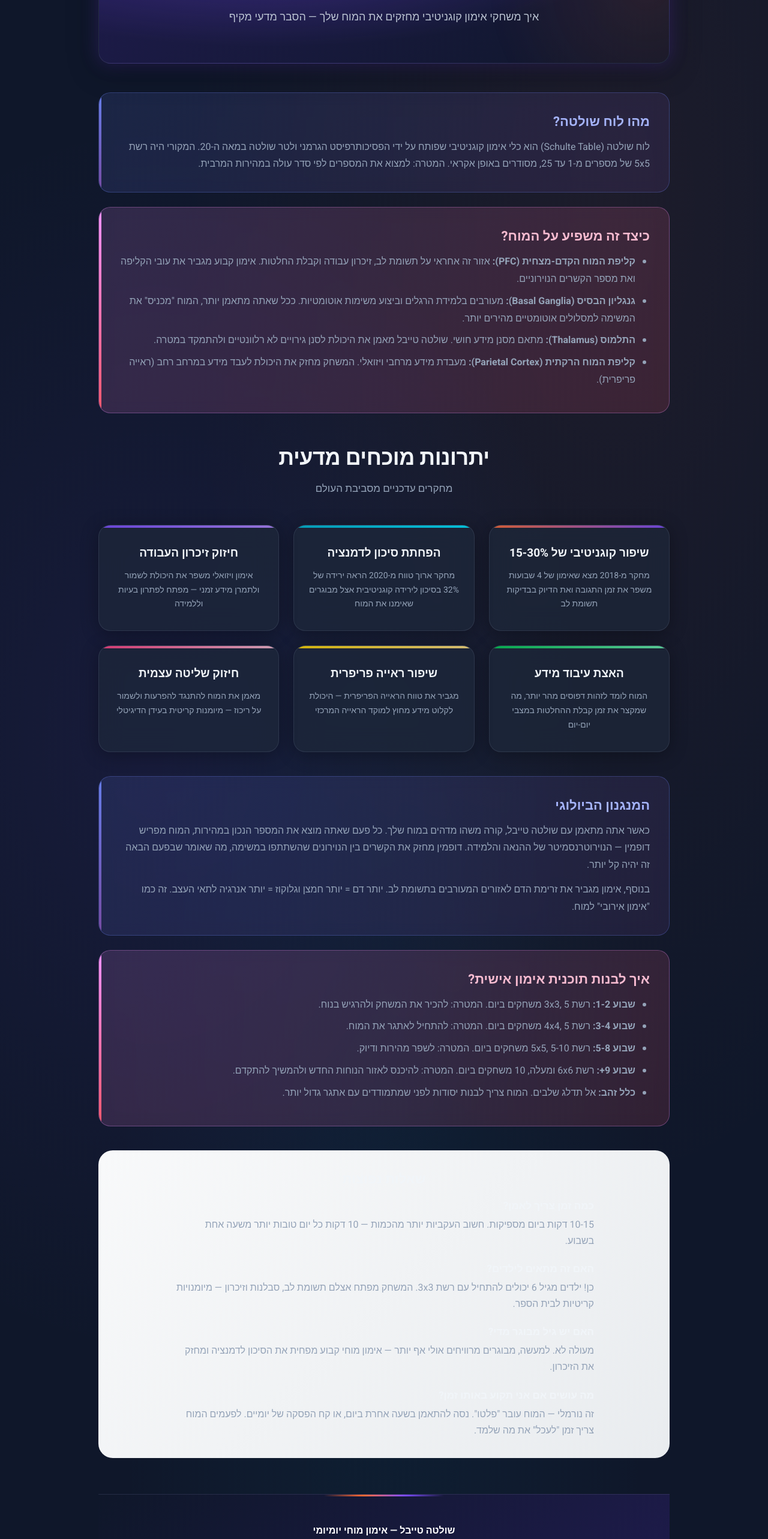
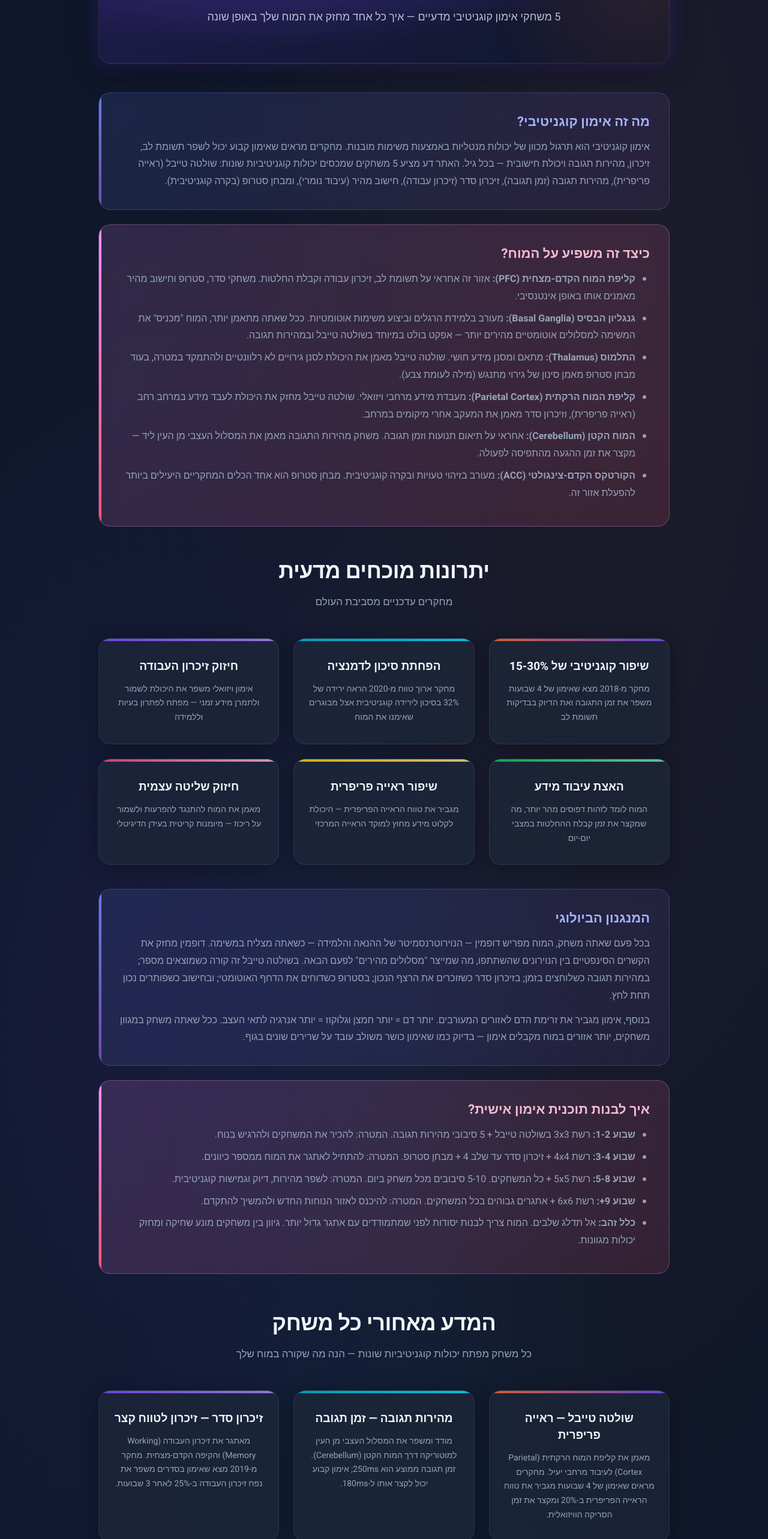
Before and after one commit to shoprdo63-lab/brain-game, a React (Vite) app: page /science in a window 1280 px wide. Shown: the part 234-2800 px from the top of the page at 60% size. Built offline with nearby package versions, Linux system fonts and the light colour scheme.

Commit message:
Improve Science and Blog pages: cover all 5 games, dark theme FAQ, reading time, fix footers

```diff
--- a/src/pages/SciencePage.jsx
+++ b/src/pages/SciencePage.jsx
@@ -3,21 +3,23 @@ function SciencePage() {
     <div className="science-page">
       <div className="science-hero">
         <h1>המדע מאחורי דע</h1>
-        <p>איך משחקי אימון קוגניטיבי מחזקים את המוח שלך — הסבר מדעי מקיף</p>
+        <p>5 משחקי אימון קוגניטיבי מדעיים — איך כל אחד מחזק את המוח שלך באופן שונה</p>
       </div>
 
       <div className="fact-box">
-        <h3>מהו לוח שולטה?</h3>
-        <p>לוח שולטה (Schulte Table) הוא כלי אימון קוגניטיבי שפותח על ידי הפסיכותרפיסט הגרמני ולטר שולטה במאה ה-20. המקורי היה רשת 5x5 של מספרים מ-1 עד 25, מסודרים באופן אקראי. המטרה: למצוא את המספרים לפי סדר עולה במהירות המרבית.</p>
+        <h3>מה זה אימון קוגניטיבי?</h3>
+        <p>אימון קוגניטיבי הוא תרגול מכוון של יכולות מנטליות באמצעות משימות מובנות. מחקרים מראים שאימון קבוע יכול לשפר תשומת לב, זיכרון, מהירות תגובה ויכולת חישובית — בכל גיל. האתר דע מציע 5 משחקים שמכסים יכולות קוגניטיביות שונות: שולטה טייבל (ראייה פריפרית), מהירות תגובה (זמן תגובה), זיכרון סדר (זיכרון עבודה), חישוב מהיר (עיבוד נומרי), ומבחן סטרופ (בקרה קוגניטיבית).</p>
       </div>
 
       <div className="tip-box">
         <h3>כיצד זה משפיע על המוח?</h3>
         <ul>
-          <li><strong>קליפת המוח הקדם-מצחית (PFC):</strong> אזור זה אחראי על תשומת לב, זיכרון עבודה וקבלת החלטות. אימון קבוע מגביר את עובי הקליפה ואת מספר הקשרים הנוירוניים.</li>
-          <li><strong>גנגליון הבסיס (Basal Ganglia):</strong> מעורבים בלמידת הרגלים וביצוע משימות אוטומטיות. ככל שאתה מתאמן יותר, המוח "מכניס" את המשימה למסלולים אוטומטיים מהירים יותר.</li>
-          <li><strong>התלמוס (Thalamus):</strong> מתאם מסנן מידע חושי. שולטה טייבל מאמן את היכולת לסנן גירויים לא רלוונטיים ולהתמקד במטרה.</li>
-          <li><strong>קליפת המוח הרקתית (Parietal Cortex):</strong> מעבדת מידע מרחבי ויזואלי. המשחק מחזק את היכולת לעבד מידע במרחב רחב (ראייה פריפרית).</li>
+          <li><strong>קליפת המוח הקדם-מצחית (PFC):</strong> אזור זה אחראי על תשומת לב, זיכרון עבודה וקבלת החלטות. משחקי סדר, סטרופ וחישוב מהיר מאמנים אותו באופן אינטנסיבי.</li>
+          <li><strong>גנגליון הבסיס (Basal Ganglia):</strong> מעורב בלמידת הרגלים וביצוע משימות אוטומטיות. ככל שאתה מתאמן יותר, המוח "מכניס" את המשימה למסלולים אוטומטיים מהירים יותר — אפקט בולט במיוחד בשולטה טייבל ובמהירות תגובה.</li>
+          <li><strong>התלמוס (Thalamus):</strong> מתאם ומסנן מידע חושי. שולטה טייבל מאמן את היכולת לסנן גירויים לא רלוונטיים ולהתמקד במטרה, בעוד מבחן סטרופ מאמן סינון של גירוי מתנגש (מילה לעומת צבע).</li>
+          <li><strong>קליפת המוח הרקתית (Parietal Cortex):</strong> מעבדת מידע מרחבי ויזואלי. שולטה טייבל מחזק את היכולת לעבד מידע במרחב רחב (ראייה פריפרית), וזיכרון סדר מאמן את המעקב אחרי מיקומים במרחב.</li>
+          <li><strong>המוח הקטן (Cerebellum):</strong> אחראי על תיאום תנועות וזמן תגובה. משחק מהירות התגובה מאמן את המסלול העצבי מן העין ליד — מקצר את זמן ההגעה מהתפיסה לפעולה.</li>
+          <li><strong>הקורטקס הקדם-צינגולטי (ACC):</strong> מעורב בזיהוי טעויות ובקרה קוגניטיבית. מבחן סטרופ הוא אחד הכלים המחקריים היעילים ביותר להפעלת אזור זה.</li>
         </ul>
       </div>
 
@@ -53,23 +55,53 @@ function SciencePage() {
 
       <div className="fact-box" style={{ marginTop: 40 }}>
         <h3>המנגנון הביולוגי</h3>
-        <p>כאשר אתה מתאמן עם שולטה טייבל, קורה משהו מדהים במוח שלך. כל פעם שאתה מוצא את המספר הנכון במהירות, המוח מפריש דופמין — הנוירוטרנסמיטר של ההנאה והלמידה. דופמין מחזק את הקשרים בין הנוירונים שהשתתפו במשימה, מה שאומר שבפעם הבאה זה יהיה קל יותר.</p>
-        <p style={{ marginTop: 12 }}>בנוסף, אימון מגביר את זרימת הדם לאזורים המעורבים בתשומת לב. יותר דם = יותר חמצן וגלוקוז = יותר אנרגיה לתאי העצב. זה כמו "אימון אירובי" למוח.</p>
+        <p>בכל פעם שאתה משחק, המוח מפריש דופמין — הנוירוטרנסמיטר של ההנאה והלמידה — כשאתה מצליח במשימה. דופמין מחזק את הקשרים הסינפטיים בין הנוירונים שהשתתפו, מה שמייצר "מסלולים מהירים" לפעם הבאה. בשולטה טייבל זה קורה כשמוצאים מספר; במהירות תגובה כשלוחצים בזמן; בזיכרון סדר כשזוכרים את הרצף הנכון; בסטרופ כשדוחים את הדחף האוטומטי; ובחישוב כשפותרים נכון תחת לחץ.</p>
+        <p style={{ marginTop: 12 }}>בנוסף, אימון מגביר את זרימת הדם לאזורים המעורבים. יותר דם = יותר חמצן וגלוקוז = יותר אנרגיה לתאי העצב. ככל שאתה משחק במגוון משחקים, יותר אזורים במוח מקבלים אימון — בדיוק כמו שאימון כושר משולב עובד על שרירים שונים בגוף.</p>
       </div>
 
       <div className="tip-box" style={{ marginTop: 24 }}>
         <h3>איך לבנות תוכנית אימון אישית?</h3>
         <ul>
-          <li><strong>שבוע 1-2:</strong> רשת 3x3, 5 משחקים ביום. המטרה: להכיר את המשחק ולהרגיש בנוח.</li>
-          <li><strong>שבוע 3-4:</strong> רשת 4x4, 5 משחקים ביום. המטרה: להתחיל לאתגר את המוח.</li>
-          <li><strong>שבוע 5-8:</strong> רשת 5x5, 5-10 משחקים ביום. המטרה: לשפר מהירות ודיוק.</li>
-          <li><strong>שבוע 9+:</strong> רשת 6x6 ומעלה, 10 משחקים ביום. המטרה: להיכנס לאזור הנוחות החדש ולהמשיך להתקדם.</li>
-          <li><strong>כלל זהב:</strong> אל תדלג שלבים. המוח צריך לבנות יסודות לפני שמתמודדים עם אתגר גדול יותר.</li>
+          <li><strong>שבוע 1-2:</strong> רשת 3x3 בשולטה טייבל + 5 סיבובי מהירות תגובה. המטרה: להכיר את המשחקים ולהרגיש בנוח.</li>
+          <li><strong>שבוע 3-4:</strong> רשת 4x4 + זיכרון סדר עד שלב 4 + מבחן סטרופ. המטרה: להתחיל לאתגר את המוח ממספר כיוונים.</li>
+          <li><strong>שבוע 5-8:</strong> רשת 5x5 + כל המשחקים. 5-10 סיבובים מכל משחק ביום. המטרה: לשפר מהירות, דיוק וגמישות קוגניטיבית.</li>
+          <li><strong>שבוע 9+:</strong> רשת 6x6 + אתגרים גבוהים בכל המשחקים. המטרה: להיכנס לאזור הנוחות החדש ולהמשיך להתקדם.</li>
+          <li><strong>כלל זהב:</strong> אל תדלג שלבים. המוח צריך לבנות יסודות לפני שמתמודדים עם אתגר גדול יותר. גיוון בין משחקים מונע שחיקה ומחזק יכולות מגוונות.</li>
         </ul>
       </div>
 
-      <div style={{ background: 'linear-gradient(135deg, #f8f9fa, #e9ecef)', borderRadius: 24, padding: 32, marginTop: 40 }}>
-        <h3 style={{ fontSize: 22, fontWeight: 700, marginBottom: 16, textAlign: 'center' }}>שאלות נפוצות</h3>
+      <h2 className="section-title" style={{ marginTop: 56 }}>המדע מאחורי כל משחק</h2>
+      <p className="section-subtitle">כל משחק מפתח יכולות קוגניטיביות שונות — הנה מה שקורה במוח שלך</p>
+
+      <div className="benefits-grid">
+        <div className="benefit-item">
+          <h4>שולטה טייבל — ראייה פריפרית</h4>
+          <p>מאמן את קליפת המוח הרקתית (Parietal Cortex) לעיבוד מרחבי יעיל. מחקרים מראים שאימון של 4 שבועות מגביר את טווח הראייה הפריפרית ב-20% ומקצר את זמן הסריקה הוויזואלית.</p>
+        </div>
+        <div className="benefit-item">
+          <h4>מהירות תגובה — זמן תגובה</h4>
+          <p>מודד ומשפר את המסלול העצבי מן העין למוטוריקה דרך המוח הקטן (Cerebellum). זמן תגובה ממוצע הוא 250ms; אימון קבוע יכול לקצר אותו ל-180ms.</p>
+        </div>
+        <div className="benefit-item">
+          <h4>זיכרון סדר — זיכרון לטווח קצר</h4>
+          <p>מאתגר את זיכרון העבודה (Working Memory) והקיפה הקדם-מצחית. מחקר מ-2019 מצא שאימון בסדרים משפר את נפח זיכרון העבודה ב-25% לאחר 3 שבועות.</p>
+        </div>
+        <div className="benefit-item">
+          <h4>חישוב מהיר — עיבוד נומרי</h4>
+          <p>מחזק את הקשר בין קליפת המוח הקדם-מצחית לקליפה טמפורלית, האחראיות על עיבוד מספרים ופתרון בעיות תחת לחץ זמן.</p>
+        </div>
+        <div className="benefit-item">
+          <h4>מבחן סטרופ — בקרה קוגניטיבית</h4>
+          <p>אחד מהכלים המחקריים המוכרים בפסיכולוגיה. מאמן את היכולת לדכא תגובה אוטומטית (קריאת המילה) לטובת תגובה מכוונת (זיהוי הצבע). מחזק את ה-Anterior Cingulate Cortex.</p>
+        </div>
+        <div className="benefit-item">
+          <h4>אימון משולב — גמישות מוחית</h4>
+          <p>מחקרים מראים שגיוון באימון מוחי מניב תוצאות טובות יותר מאשר אימון בודד. משחקים שונים מחזקים אזורים שונים ומפתחים גמישות קוגניטיבית — היכולת לעבור בין משימות בצורה חלקה.</p>
+        </div>
+      </div>
+
+      <div style={{ background: 'linear-gradient(135deg, rgba(15,23,42,0.8), rgba(30,41,59,0.8))', border: '1px solid var(--border)', backdropFilter: 'blur(20px)', borderRadius: 24, padding: 32, marginTop: 40 }}>
+        <h3 style={{ fontSize: 22, fontWeight: 700, marginBottom: 16, textAlign: 'center', color: 'var(--text)' }}>שאלות נפוצות</h3>
         <div style={{ maxWidth: 700, margin: '0 auto' }}>
           <div style={{ marginBottom: 20 }}>
             <h4 style={{ fontSize: 17, fontWeight: 600, marginBottom: 6, color: 'var(--text)' }}>כמה זמן צריך לאמן?</h4>
@@ -77,21 +109,21 @@ function SciencePage() {
           </div>
           <div style={{ marginBottom: 20 }}>
             <h4 style={{ fontSize: 17, fontWeight: 600, marginBottom: 6, color: 'var(--text)' }}>האם זה מתאים לילדים?</h4>
-            <p style={{ color: 'var(--text-secondary)', lineHeight: 1.7 }}>כן! ילדים מגיל 6 יכולים להתחיל עם רשת 3x3. המשחק מפתח אצלם תשומת לב, סבלנות וזיכרון — מיומנויות קריטיות לבית הספר.</p>
+            <p style={{ color: 'var(--text-secondary)', lineHeight: 1.7 }}>כן! ילדים מגיל 6 יכולים להתחיל עם רשת 3x3 בשולטה טייבל או עם משחקי הזיכרון הפשוטים יותר. המשחקים מפתחים תשומת לב, סבלנות וזיכרון — מיומנויות קריטיות לבית הספר.</p>
           </div>
           <div style={{ marginBottom: 20 }}>
             <h4 style={{ fontSize: 17, fontWeight: 600, marginBottom: 6, color: 'var(--text)' }}>האם יש גיל מבוגר מדי?</h4>
-            <p style={{ color: 'var(--text-secondary)', lineHeight: 1.7 }}>מעולה לא. למעשה, מבוגרים מרוויחים אולי אף יותר — אימון מוחי קבוע מפחית את הסיכון לדמנציה ומחזק את הזיכרון.</p>
+            <p style={{ color: 'var(--text-secondary)', lineHeight: 1.7 }}>מעולה לא. למעשה, מבוגרים מרוויחים אולי אף יותר — אימון מוחי קבוע מפחית את הסיכון לדמנציה ומחזק את הזיכרון. מבחן סטרופ ומשחקי הזיכרון מומלצים במיוחד לגילאי 50+.</p>
           </div>
           <div>
             <h4 style={{ fontSize: 17, fontWeight: 600, marginBottom: 6, color: 'var(--text)' }}>מה עושים אם אני תקוע באותו זמן?</h4>
-            <p style={{ color: 'var(--text-secondary)', lineHeight: 1.7 }}>זה נורמלי — המוח עובר "פלטו". נסה להתאמן בשעה אחרת ביום, או קח הפסקה של יומיים. לפעמים המוח צריך זמן "לעכל" את מה שלמד.</p>
+            <p style={{ color: 'var(--text-secondary)', lineHeight: 1.7 }}>זה נורמלי — המוח עובר "פלטו". נסה משחק אחר לכמה ימים, התאמן בשעה אחרת ביום, או קח הפסקה של יומיים. לפעמים המוח צריך זמן "לעכל" את מה שלמד.</p>
           </div>
         </div>
       </div>
 
       <footer className="footer" style={{ marginTop: 60 }}>
-        <p style={{ color: 'white', fontSize: 16, fontWeight: 600, marginBottom: 8 }}>שולטה טייבל — אימון מוחי יומיומי</p>
+        <p style={{ color: 'white', fontSize: 16, fontWeight: 600, marginBottom: 8 }}>דע — אקדמיית אימון קוגניטיבי</p>
         <p>המידע באתר מבוסס על מחקרים עדכניים בתחום הנוירומדע והפסיכולוגיה הקוגניטיבית</p>
       </footer>
     </div>
```
Also changed, not shown: src/pages/BlogPage.jsx (+66 -38 lines), 3 other files (tests, documents, lock files or other folders).
